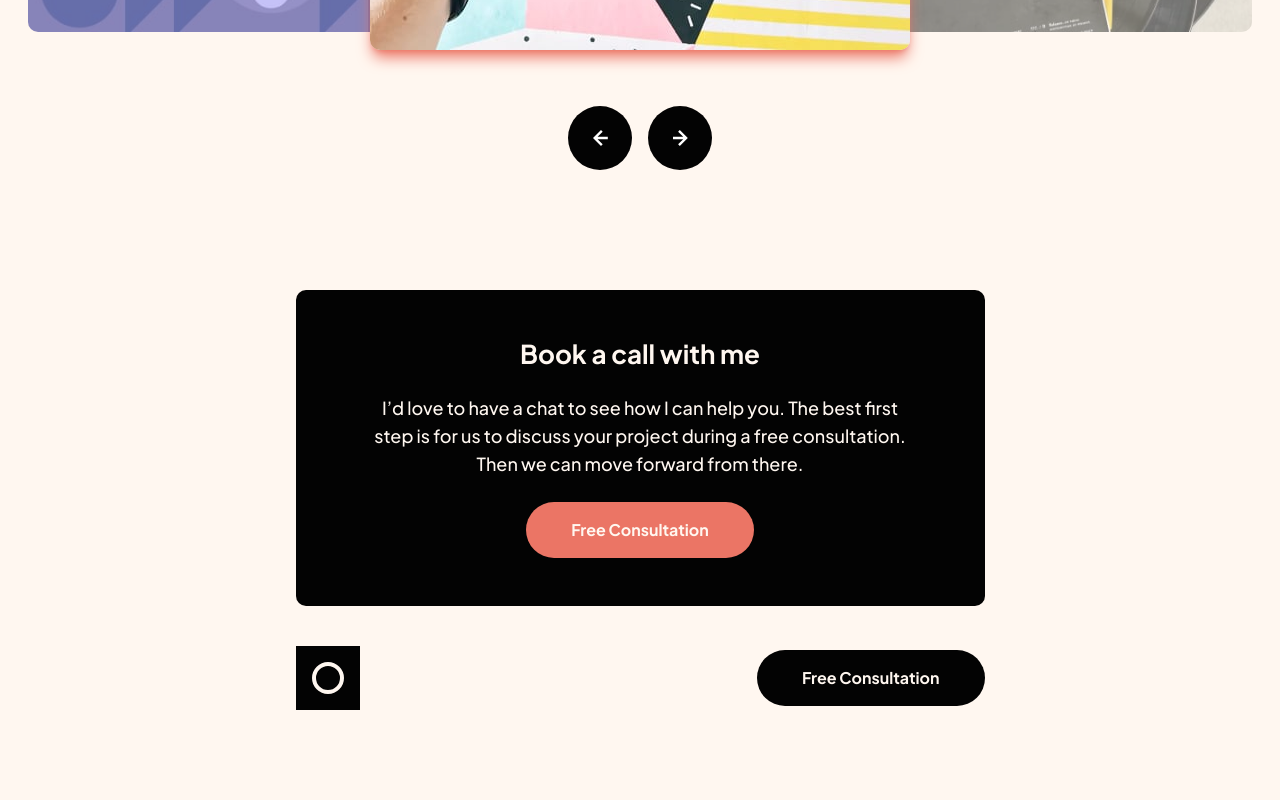
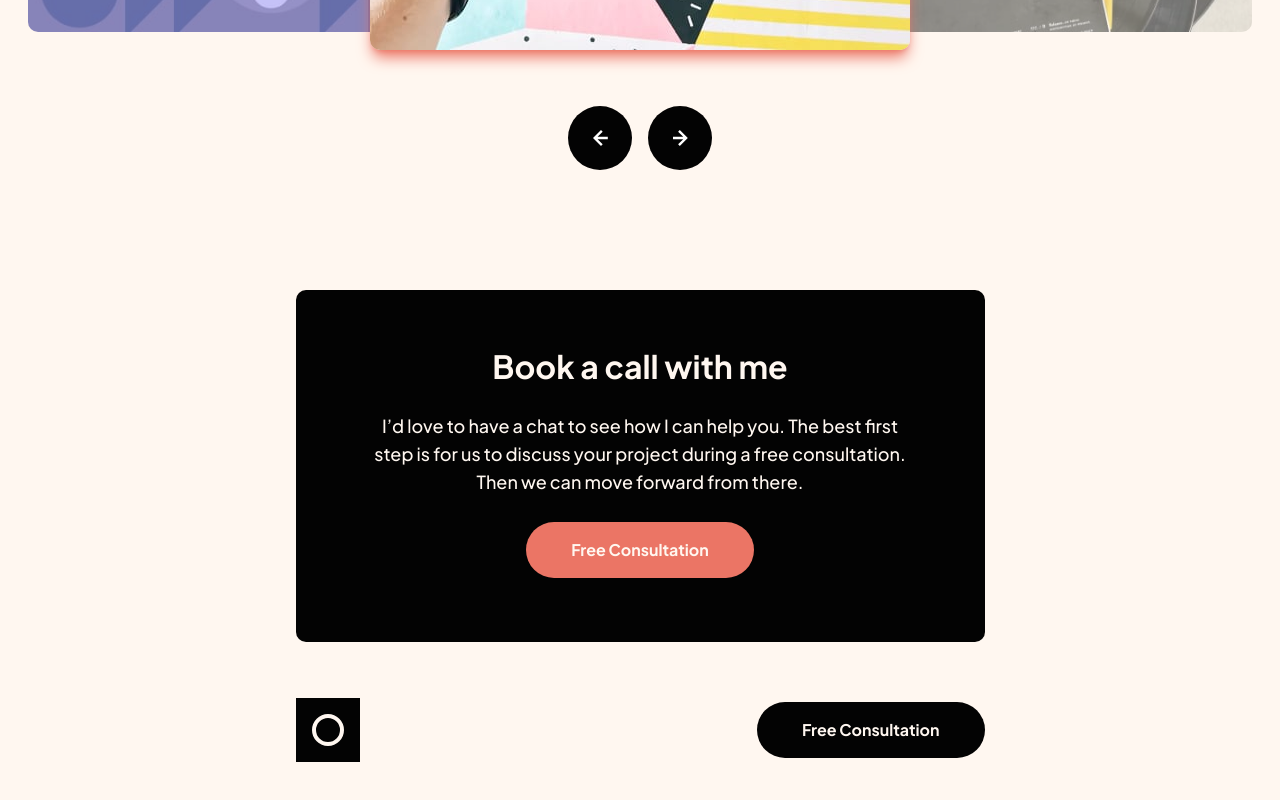
Before and after one commit to richieAiello/mock-design-portfolio, a React (Vite) app: page / in a window 1280 px wide. Shown: the part 1946-2746 px from the top of the page. Before the commit the page ends 2688 px from the top, so only its background shows below. Built offline with nearby package versions, Linux system fonts and the light colour scheme.

Commit message:
Styles for Contact.jsx and Footer.jsx on tablet.

```diff
--- a/src/components/contact/Contact.jsx
+++ b/src/components/contact/Contact.jsx
@@ -2,11 +2,18 @@ import SharedLink from '../shared/SharedLink';
 
 const Contact = props => {
   return (
-    <section className="container py-12 px-6 bg-black text-cream text-center rounded-[0.625rem] mb-10">
-      <h4 className="font-bold text-[1.625rem] leading-[2.0475rem] mb-6">
+    <section
+      className="container py-12 px-6 bg-black text-cream
+      text-center rounded-[0.625rem] mb-10
+      md:pt-14 md:pb-16 md:px-[4.6875rem] md:mb-14"
+    >
+      <h4
+        className="font-bold text-[1.625rem] leading-[2.0475rem] mb-6
+        md:text-[2rem] md:leading-[2.52rem] md:mb-[1.625rem]"
+      >
         Book a call with me
       </h4>
-      <p className="mb-6 max-w-[540px] mx-auto">
+      <p className="mb-6 max-w-[540px] mx-auto md:mb-[1.625rem]">
         I’d love to have a chat to see how I can help you. The best
         first step is for us to discuss your project during a free
         consultation. Then we can move forward from there.
--- a/src/components/footer/Footer.jsx
+++ b/src/components/footer/Footer.jsx
@@ -3,7 +3,7 @@ import SharedLink from '../shared/SharedLink';
 
 const Footer = props => {
   return (
-    <footer className="container flex justify-between items-center pb-8">
+    <footer className="container flex justify-between items-center pb-8 md:pb-14">
       <SharedLogo />
       <SharedLink dark />
     </footer>
```
